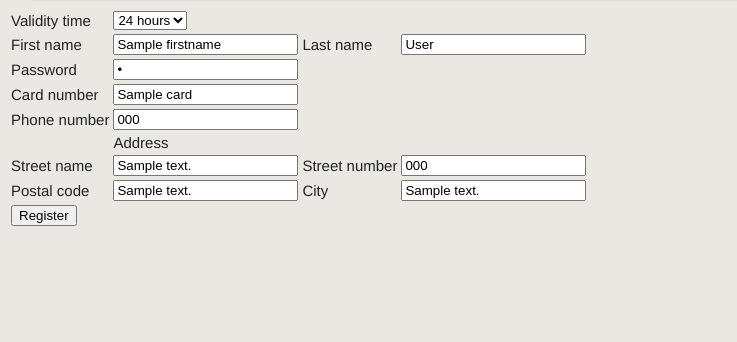
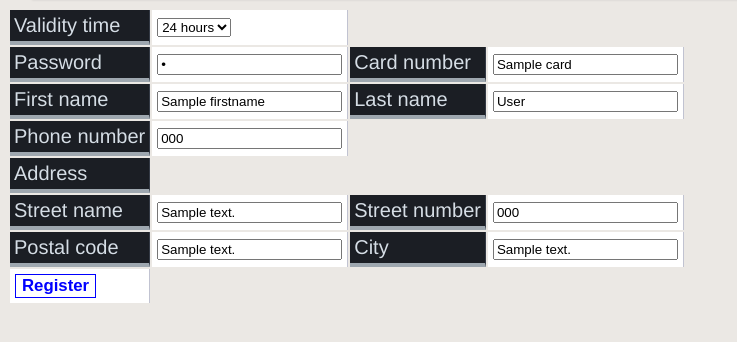
Before and after one commit to brochape/Villo-database, a Flask app: template src/templates/register.html in a window 1280 px wide. Shown: the part 66-408 px from the top of the page, without its empty margins (0-737 px from the left). Run offline with Flask 2, Linux system fonts and the light colour scheme; the template is opened without the code that fills it: most values are stand-ins (such as "Sample title", 1, 10 or a date in 2020).

Commit message:
[fix] css bicycles and register

```diff
--- a/src/templates/register.html
+++ b/src/templates/register.html
@@ -1,11 +1,50 @@
 {% extends "base.html" %}
 {% block title %}Register{% endblock title %}
 {% block content %}
+<style type="text/css">
+.btn{
+    color: #0000FF;
+    background: #FFFFFF;
+    font-weight: bold;
+    border: 1px solid #0000FF;
+    font-size: 120%;
+    cursor: pointer;
+    position : right;
+
+}
+
+.btn:hover{
+    color: #FFFFFF;
+    background: #0000FF;
+}
+th {
+color:#D5DDE5;
+background:#1b1e24;
+border-bottom:4px solid #9ea7af;
+border-right: 1px solid #343a45;
+font-size:20px;
+font-weight: 100;
+padding:4px;
+text-align:left;
+text-shadow: 0 1px 1px rgba(0, 0, 0, 0.1);
+vertical-align:middle;
+}
+td {
+background:#FFFFFF;
+padding:5px;
+text-align:left;
+vertical-align:middle;
+font-weight:300;
+font-size:14px;
+text-shadow: -1px -1px 1px rgba(0, 0, 0, 0.1);
+border-right: 1px solid #C1C3D1;
+}
+</style>
 <!-- TODO add JS to hide unnecessary input depending on validity time -->
 <table>
 	<form method="POST" action="">
 		<tr>
-			<td>Validity time</td>
+			<th>Validity time</th>
 			<td>
 				<select name="validity">
 					<option value="0">24 hours</option>
@@ -15,38 +54,36 @@
 			</td>
 		</tr>
 		<tr>
-			<td>First name</td>
+			<th>Password</th>
+			<td><input type="password" name="password" {% if values is defined %}value="{{values["password"]}}"{% endif %}/></td>
+			<th>Card number</th>
+			<td><input type="text" name="card" {% if values is defined %}value="{{values["card"]}}"{% endif %}/></td>
+		</tr>
+		<tr>
+			<th>First name</th>
 			<td><input type="text" name="firstname"  {% if values is defined %}value="{{values["firstname"]}}"{% endif %}/></td>
-			<td>Last name</td>
+			<th>Last name</th>
 			<td><input type="text" name="lastname" {% if values is defined %}value="{{values["lastname"]}}"{% endif %}/></td>
 		</tr>
 		<tr>
-			<td>Password</td>
-			<td><input type="password" name="password" {% if values is defined %}value="{{values["password"]}}"{% endif %}/></td>
-		</tr>
-		<tr>
-			<td>Card number</td>
-			<td><input type="text" name="card" {% if values is defined %}value="{{values["card"]}}"{% endif %}/></td>
-		</tr>
-		<tr>
-			<td>Phone number</td>
+			<th>Phone number</th>
 			<td><input type="text" name="phone" {% if values is defined %}value="{{values["phone"]}}"{% endif %}/></td>
 		</tr>
-		<th><td>Address</td></th>
+		<tr><th>Address</th></tr>
 		<tr>
-			<td>Street name</td>
+			<th>Street name</th>
 			<td><input type="text" name="addressstreet" {% if values is defined %}value="{{values["addressstreet"]}}"{% endif %}/></td>
-			<td>Street number</td>
+			<th>Street number</th>
 			<td><input type="text" name="addressnumber" {% if values is defined %}value="{{values["addressnumber"]}}"{% endif %}/></td>
 		</tr>
 		<tr>
-			<td>Postal code</td>
+			<th>Postal code</th>
 			<td><input type="text" name="addresscp" {% if values is defined %}value="{{values["addresscp"]}}"{% endif %}/></td>
-			<td>City</td>
+			<th>City</th>
 			<td><input type="text" name="addresscity" {% if values is defined %}value="{{values["addresscity"]}}"{% endif %}/></td>
 		</tr>
 		<tr>
-			<td><input type="submit" value="Register" /></td>
+			<td><input type="submit" class="btn" value="Register" /></td>
 		</tr>
 	</form>
 	{% if errors is defined %}
```
Also changed, not shown: src/templates/bicycles_admin.html (+18 -1 lines).
